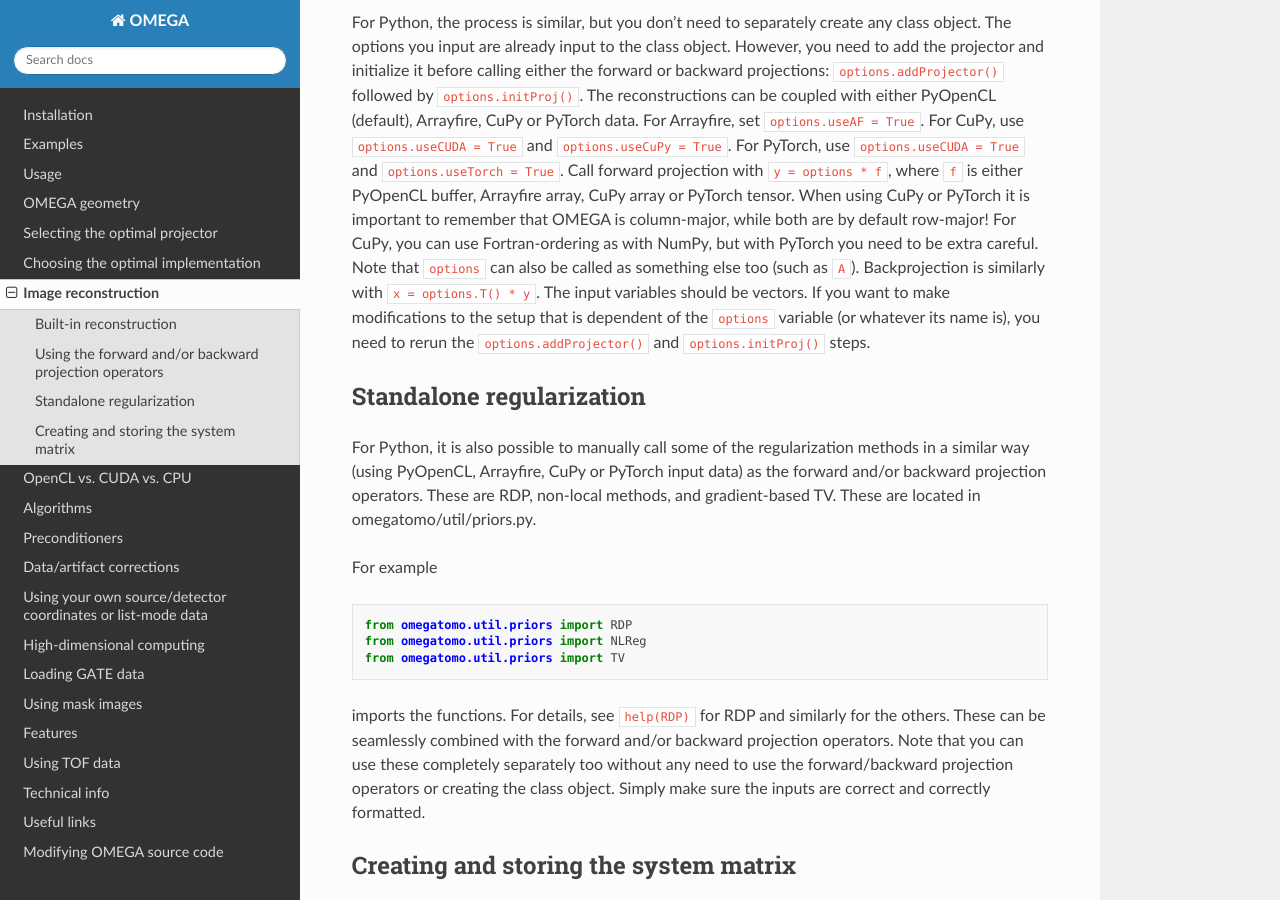
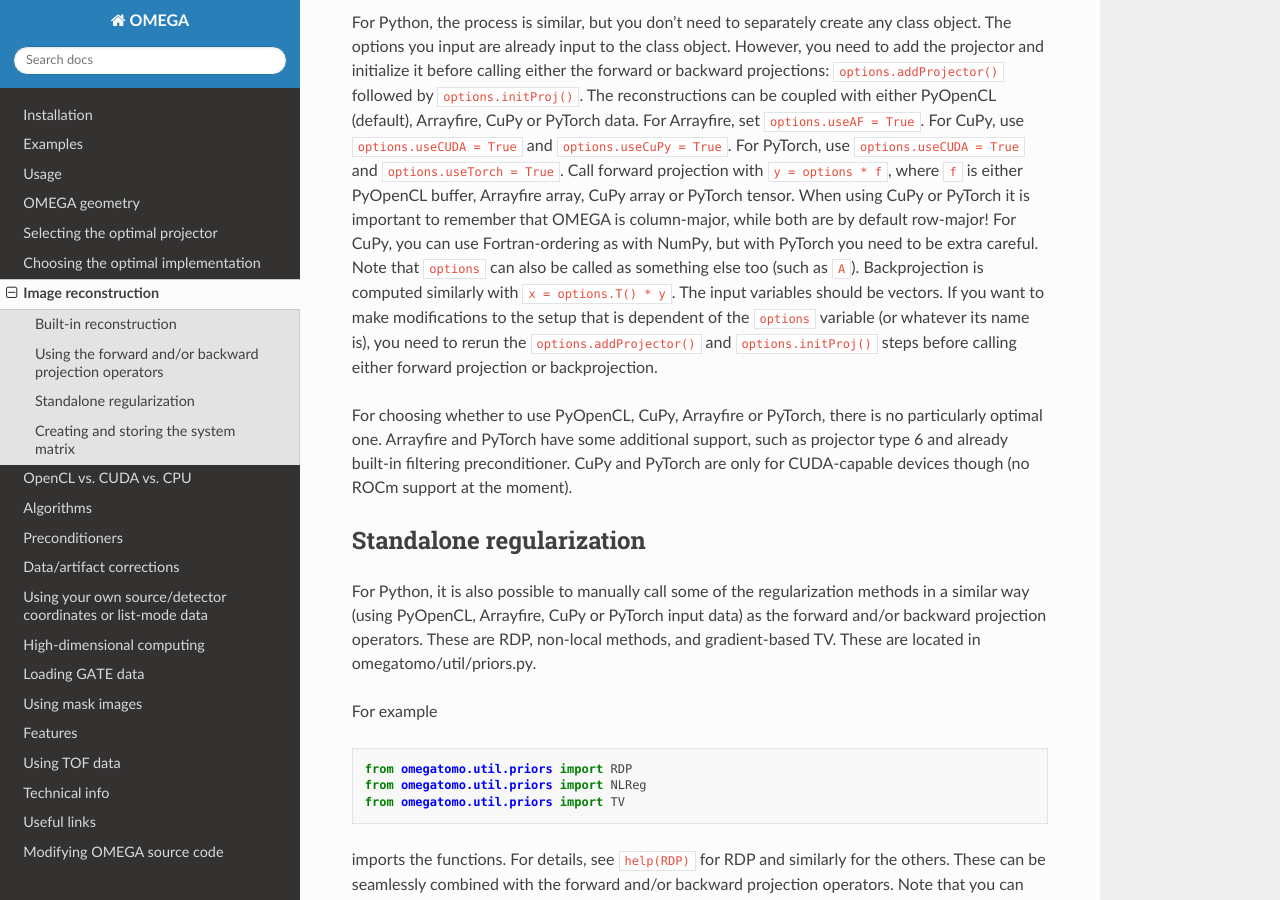
Before and after one commit to villekf/OMEGA-doc, a Sphinx documentation site: the page built from docs/source/reconstruction.rst, in a window 1280 px wide and 900 px high, scrolled down 2005 px. Built offline with Sphinx 7.4.7 and the Read the Docs theme 3.1.0, drawn with Linux system fonts in a browser that asks for light colours.

Commit message:
Update reconstruction.rst

```diff
--- a/docs/source/reconstruction.rst
+++ b/docs/source/reconstruction.rst
@@ -50,8 +50,11 @@ For Python, the process is similar, but you don't need to separately create any
 backward projections: ``options.addProjector()`` followed by ``options.initProj()``. The reconstructions can be coupled with either PyOpenCL (default), Arrayfire, CuPy or PyTorch data. For Arrayfire, set ``options.useAF = True``. For CuPy,
 use ``options.useCUDA = True`` and ``options.useCuPy = True``. For PyTorch, use ``options.useCUDA = True`` and ``options.useTorch = True``. Call forward projection with ``y = options * f``, where ``f`` is either PyOpenCL buffer, Arrayfire array,
 CuPy array or PyTorch tensor. When using CuPy or PyTorch it is important to remember that OMEGA is column-major, while both are by default row-major! For CuPy, you can use Fortran-ordering as with NumPy, but with PyTorch you need to be extra careful.
-Note that ``options`` can also be called as something else too (such as ``A``). Backprojection is similarly with ``x = options.T() * y``. The input variables should be vectors. If you want to make modifications to the setup that is dependent of the
-``options`` variable (or whatever its name is), you need to rerun the ``options.addProjector()`` and ``options.initProj()`` steps.
+Note that ``options`` can also be called as something else too (such as ``A``). Backprojection is computed similarly with ``x = options.T() * y``. The input variables should be vectors. If you want to make modifications to the setup that is dependent of the
+``options`` variable (or whatever its name is), you need to rerun the ``options.addProjector()`` and ``options.initProj()`` steps before calling either forward projection or backprojection.
+
+For choosing whether to use PyOpenCL, CuPy, Arrayfire or PyTorch, there is no particularly optimal one. Arrayfire and PyTorch have some additional support, such as projector type 6 and already built-in filtering preconditioner. CuPy and PyTorch are
+only for CUDA-capable devices though (no ROCm support at the moment).
 
 Standalone regularization
 -------------------------
```
